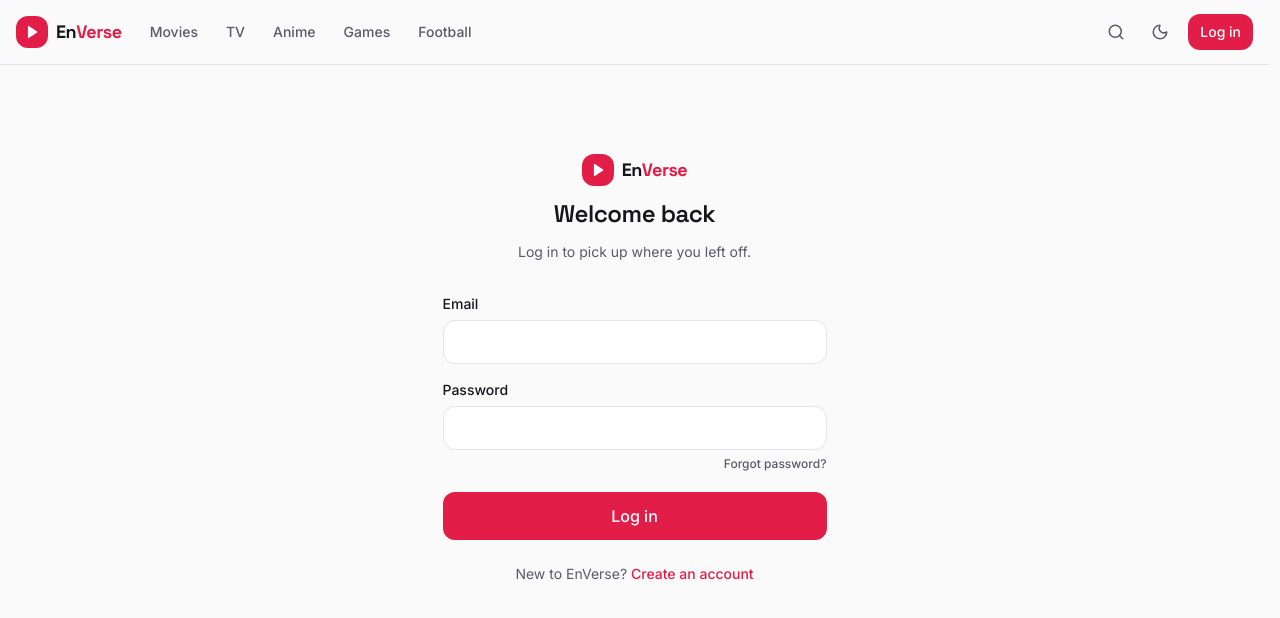
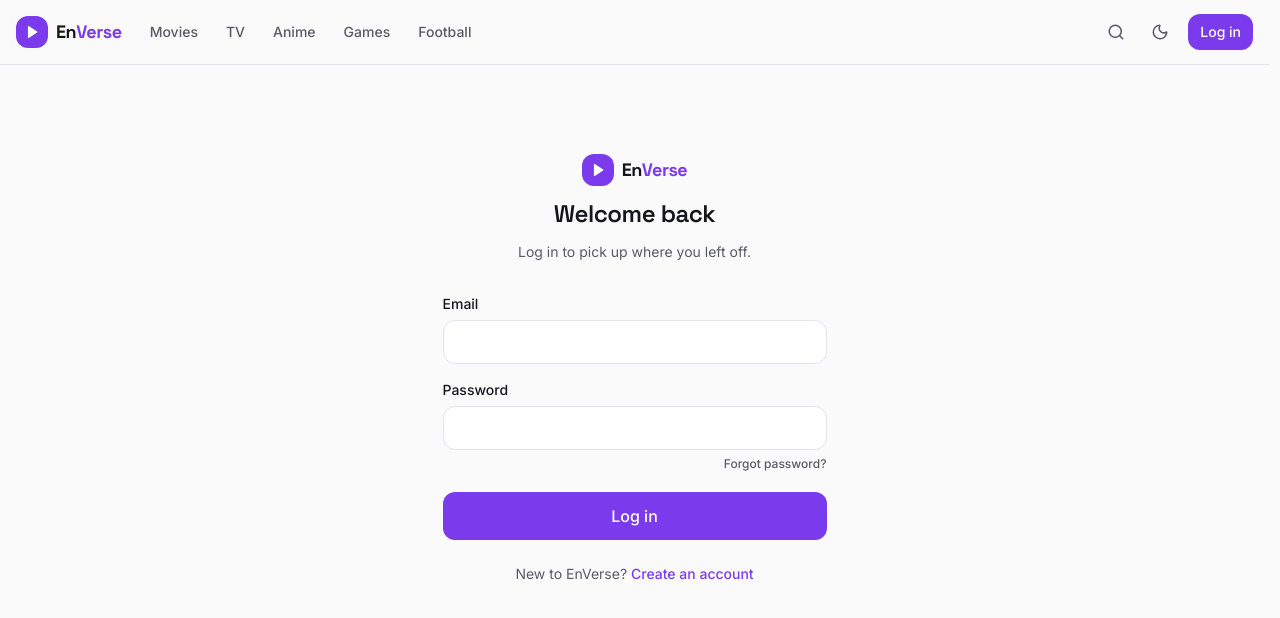
Before and after one commit to LonlyEdward/enverse, a React (Vite) app in the folder frontend/: page /login in a window 1280 px wide. Shown: the top 618 px of the page. Built offline with nearby package versions, Linux system fonts and the light colour scheme; no server answers; what openapi-fetch would draw is missing.

Commit message:
Switch the brand accent from rose to the logo's violet across both themes.

```diff
--- a/frontend/src/index.css
+++ b/frontend/src/index.css
@@ -10,7 +10,8 @@
    Direction: poster-forward, cinematic, dark by default. Surfaces are a deep
    cool black (not pure OLED) so posters supply the colour. One accent hue per
    content type is the signature system, reused on badges, tabs and calendar
-   dots. The rose brand accent is reserved for primary actions only.
+   dots. The violet brand accent (matching the EnVerse logo) is reserved for
+   primary actions only.
 --------------------------------------------------------------------------- */
 :root,
 :root[data-theme='dark'] {
@@ -25,8 +26,8 @@
   --fg-muted: #9a9aa8;
   --fg-subtle: #6b6b78;
 
-  --brand: #f43f5e;
-  --brand-hover: #fb5a74;
+  --brand: #8b5cf6;
+  --brand-hover: #a78bfa;
   --on-brand: #ffffff;
 
   --danger: #f87171;
@@ -34,7 +35,7 @@
   --warning: #fbbf24;
   --info: #60a5fa;
 
-  --ring: #fb5a74;
+  --ring: #a78bfa;
 
   --shadow-card: 0 1px 2px rgb(0 0 0 / 0.4);
   --shadow-pop: 0 12px 32px -8px rgb(0 0 0 / 0.6);
@@ -53,8 +54,8 @@
   --fg-muted: #5a5a66;
   --fg-subtle: #8a8a96;
 
-  --brand: #e11d48;
-  --brand-hover: #be123c;
+  --brand: #7c3aed;
+  --brand-hover: #6d28d9;
   --on-brand: #ffffff;
 
   --danger: #dc2626;
@@ -62,7 +63,7 @@
   --warning: #d97706;
   --info: #2563eb;
 
-  --ring: #e11d48;
+  --ring: #7c3aed;
 
   --shadow-card: 0 1px 2px rgb(15 15 25 / 0.08);
   --shadow-pop: 0 12px 32px -8px rgb(15 15 25 / 0.18);
```
